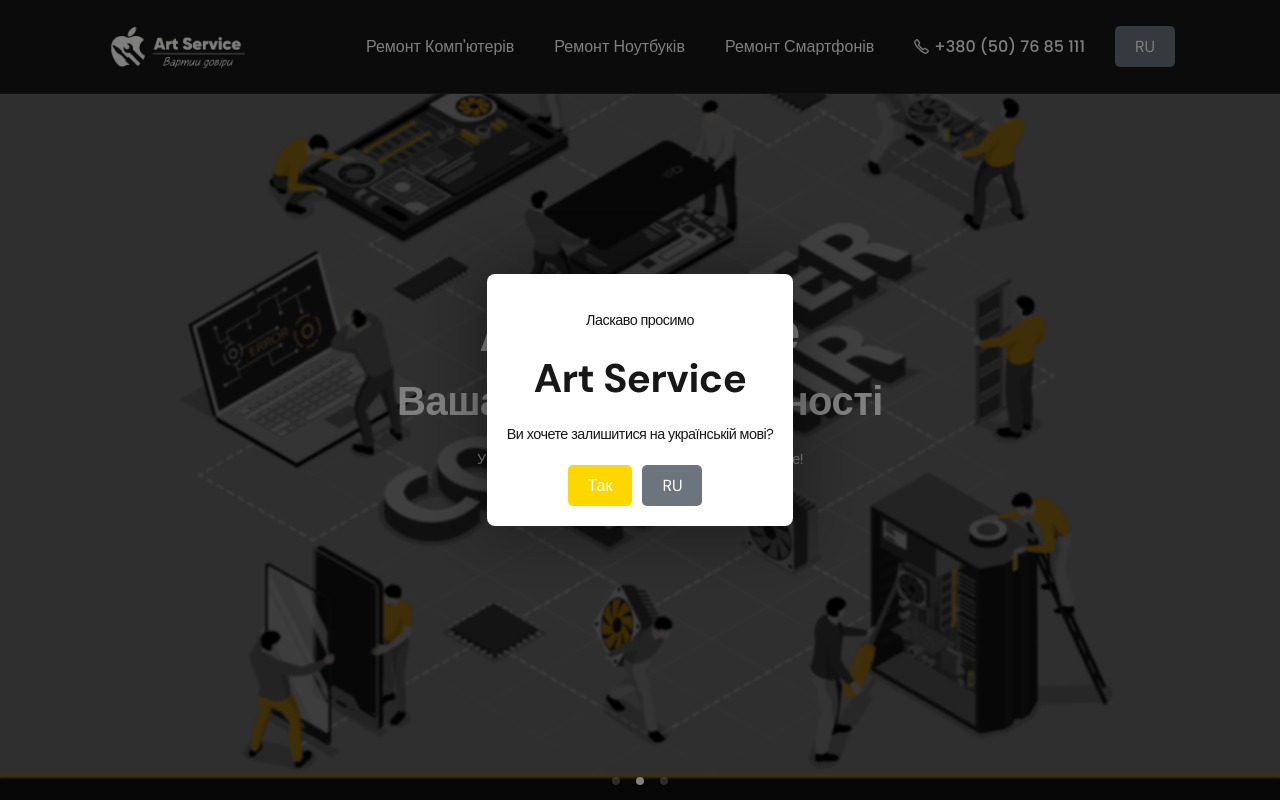
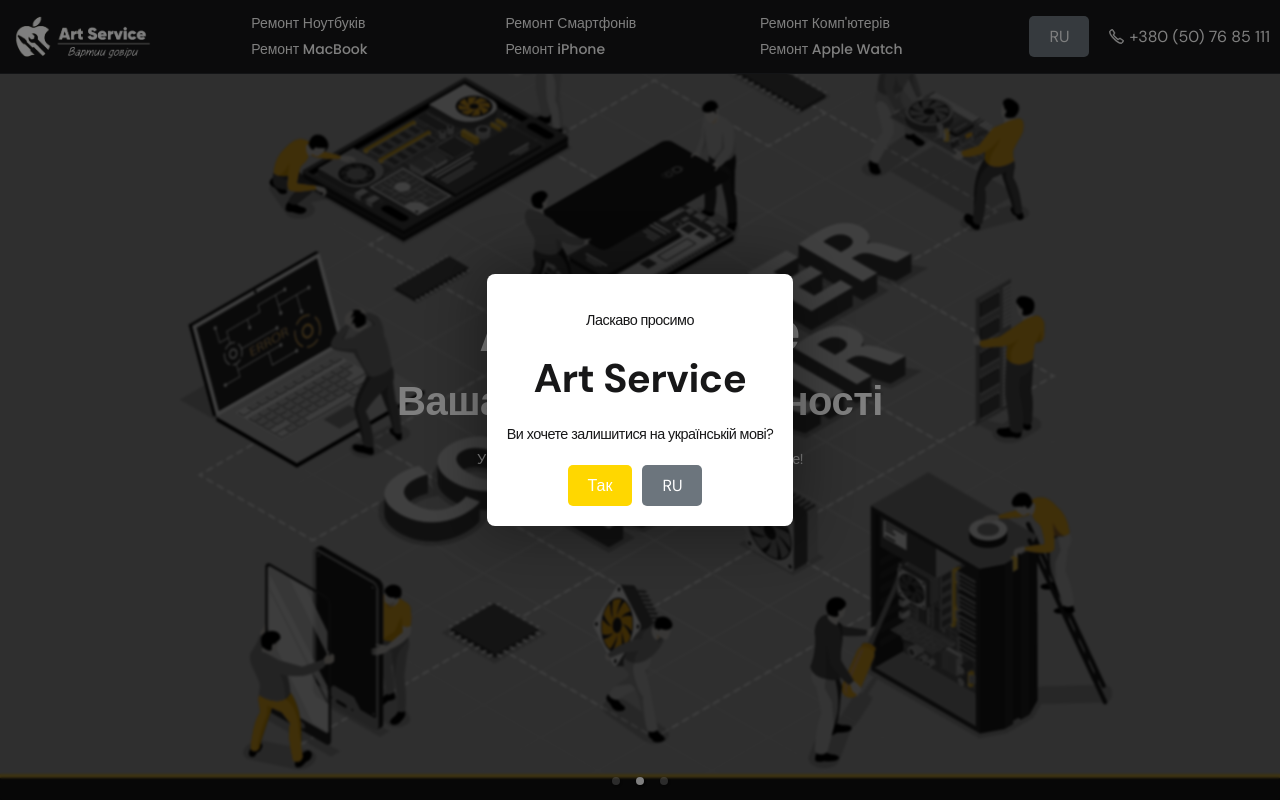
Before and after one commit to Maksim-Krainev/reactjs-art-service-com, a React (Create React App) app: page / in a window 1280 px wide. Shown: the top 800 px of the page. Built offline with nearby package versions, Linux system fonts and the light colour scheme.

Commit message:
add navigation

```diff
--- a/public/locales/ru/translation.json
+++ b/public/locales/ru/translation.json
@@ -27,7 +27,8 @@
     "address": "Адрес",
     "about": "О нас",
     "navigation": "Навигация",
-    "home": "Главная"
+    "home": "Главная",
+    "adress": "г. Киев, Берестейський проспект, 99/1"
   },
   "counters": {
     "rated_us": "Нас оценили",
--- a/public/locales/uk/translation.json
+++ b/public/locales/uk/translation.json
@@ -27,7 +27,8 @@
     "address": "Адреса",
     "about": "Про нас",
     "navigation": "Навігація",
-    "home": "Головна"
+    "home": "Головна",
+    "adress": "м. Київ, Берестейський проспект, 99/1"
   },
   "counters": {
     "rated_us": "Нас оцінили",
@@ -81,8 +82,8 @@
     "tablets_repair": "Ремонт Планшетів",
     "phones_repair": "Ремонт телефонів",
     "repair_airmak": "Ремонт Apple iMac",
-    "repair_mac": "Ремонт Apple MacBook",
-    "repair_iphone": "Ремонт Iphone",
+    "repair_mac": "Ремонт  MacBook",
+    "repair_iphone": "Ремонт iPhone",
     "repair_smart-whach": "Ремонт Apple Watch"
   },
   "welcome": "Добро пожаловать",
--- a/src/components/navbar/Navbar.js
+++ b/src/components/navbar/Navbar.js
@@ -41,8 +41,7 @@
 
     return (
         <nav className="nav">
-            <div className="container">
-                <div className="nav-row">
+            <div className="nav-row">
                     <NavLink to="/" className="logo" onClick={handleLogoClick}>
                         <img src={NavLogo} className='nav-logo' alt={t('logo_alt')} />
                     </NavLink>
@@ -77,18 +76,6 @@
                                         </li>
                     <li className="nav-list__item nav-list__item-phone ">
                                             <NavLink
-                                                to="/repair_computer"
-                                                className={({ isActive }) =>
-                                                    isActive ? activeLink : normalLink
-                                                }
-                                                onClick={closeMenu}
-                                            >
-                                                {t('repair_computers')}
-                                            </NavLink>
-                                        </li>
-
-                                        <li className="nav-list__item nav-list__item-phone">
-                                            <NavLink
                                                 to="/repair_phone"
                                                 className={({ isActive }) =>
                                                     isActive ? activeLink : normalLink
@@ -98,8 +85,9 @@
                                                 {t('repair_phones')}
                                             </NavLink>
                                         </li>
+
                                         <li className="nav-list__item nav-list__item-phone">
-                                            <NavLink
+                                        <NavLink
                                                 to="/repair_smartphones"
                                                 className={({ isActive }) =>
                                                     isActive ? activeLink : normalLink
@@ -109,6 +97,52 @@
                                                 {t('repair_smartphones')}
                                             </NavLink>
                                         </li>
+                                        <li className="nav-list__item nav-list__item-phone">
+                                        <NavLink
+                                                to="/repair_computer"
+                                                className={({ isActive }) =>
+                                                    isActive ? activeLink : normalLink
+                                                }
+                                                onClick={closeMenu}
+                                            >
+                                                {t('repair_computers')}
+                                            </NavLink>
+
+                                        </li>
+                                        <li className="nav-list__item nav-list__item-phone">
+                                        <NavLink
+                                                to="/repair_mack"
+                                                className={({ isActive }) =>
+                                                    isActive ? activeLink : normalLink
+                                                }
+                                                onClick={closeMenu}
+                                            >
+                                                {t('project.repair_mac')}
+                                            </NavLink>
+                                        </li>
+                                        <li className="nav-list__item nav-list__item-phone">
+                                        <NavLink
+                                                to="/repair_iphone"
+                                                className={({ isActive }) =>
+                                                    isActive ? activeLink : normalLink
+                                                }
+                                                onClick={closeMenu}
+                                            >
+                                                {t('project.repair_iphone')}
+                                            </NavLink>
+                                        </li>
+                                        <li className="nav-list__item nav-list__item-phone">
+                                        <NavLink
+                                                to="/repair_smartwhatch"
+                                                className={({ isActive }) =>
+                                                    isActive ? activeLink : normalLink
+                                                }
+                                                onClick={closeMenu}
+                                            >
+                                                {t('project.repair_smart-whach')}
+                                            </NavLink>
+                                        </li>
+
                                         {/* <li className=" nav-list__item-phone phone-menu">
                                             <NavLink
                                                 to="/repair_imac"
@@ -131,39 +165,8 @@
                                                 {t('project.repair_mac')}
                                             </NavLink>
                                         </li>
-                                        <li className=" nav-list__item-phone phone-menu">
-                                            <NavLink
-                                                to="/repair_iphone"
-                                                className={({ isActive }) =>
-                                                    isActive ? activeLink : normalLink
-                                                }
-                                                onClick={closeMenu}
-                                            >
-                                                {t('project.repair_iphone')}
-                                            </NavLink>
-                                        </li>
-                                        <li className=" nav-list__item-phone phone-menu">
-                                            <NavLink
-                                                to="/repair_smartwhatch"
-                                                className={({ isActive }) =>
-                                                    isActive ? activeLink : normalLink
-                                                }
-                                                onClick={closeMenu}
-                                            >
-                                                {t('project.repair_smart-whach')}
-                                            </NavLink>
-                                        </li>
-                                        <li className=" nav-list__item-phone phone-menu">
-                                            <NavLink
-                                                to="/about"
-                                                className={({ isActive }) =>
-                                                    isActive ? activeLink : normalLink
-                                                }
-                                                onClick={closeMenu}
-                                            >
-                                                {t('footer.about')}
-                                            </NavLink>
-                                        </li>
+
+
                                         <li className=" nav-list__item-phone phone-menu">
                                         <a href="tel:+380507685111" style={{ display: 'flex', alignItems: 'center', color: '#fff', marginTop: '50px', fontSize: '20px'}}>
                                 <img src={NavPhoneBtn} className='nav-logo-phone' alt={t('phone_alt')} width={25} style={{ marginRight: '5px' }}/> {t('phone_number')}
@@ -172,7 +175,7 @@
                                         <li className=" nav-list__item-phone phone-menu">
                                         <ul className='social-list'>
                                 <li className='social-list__item'>
-                                    <a className='social-list__link' href='https://www.instagram.com/art_service111/'>
+                                    <a className='social-list__link' href='https://www.instagram.com/art_service_kyiv?igsh=MXBpbmt1d2VvbWdr&utm_source=qr'>
                                         <img src={logoInsta} width={25} alt={t('footer.contacts')} />
                                     </a>
                                 </li>
@@ -193,16 +196,18 @@
                                 </li>
                             </ul>
                                         </li>
-                        <li className="nav-list__item pk_phone">
+                        {/* <li className="nav-list__item pk_phone">
                             <a href="tel:+380507685111" style={{ display: 'flex', alignItems: 'center' }}>
                                 <img src={NavPhoneBtn} className='nav-logo-phone' alt={t('phone_alt')} width={15} style={{ marginRight: '5px' }}/> {t('phone_number')}
                             </a>
-                        </li>
+                        </li> */}
                     </ul>
 
                     <LanguageSwitcher />
+                    <a href="tel:+380507685111" className='naw-row-phone-link pk_phone'>
+                                <img src={NavPhoneBtn} className='nav-logo-phone' alt={t('phone_alt')} width={15} style={{ marginRight: '5px' }}/> {t('phone_number')}
+                    </a>
                 </div>
-            </div>
         </nav>
     );
 };
--- a/src/components/navbar/style.css
+++ b/src/components/navbar/style.css
@@ -1,7 +1,7 @@
 /* Nav */
 
 .nav {
-	padding: 20px;
+	padding: 10px;
 	background-color: var(--nav-bg);
 	border-bottom: 1px solid var(--nav-border);
 	color: var(--nav-text);
@@ -16,9 +16,11 @@
 	display: flex;
 	justify-content: flex-end;
 	align-items: center;
-	column-gap: 30px;
-	row-gap: 20px;
-	flex-wrap: wrap;
+	column-gap: 20px;
+	row-gap: 10px;
+	flex-wrap: nowrap;
+  max-width: 1300px;
+  margin: 0 auto;
 }
 
 .logo {
@@ -33,14 +35,16 @@
 }
 
 .nav-list {
-	display: flex;
-	flex-wrap: wrap;
-	row-gap: 10px;
-	align-items: center;
-	column-gap: 40px;
-	font-size: 16px;
-	font-weight: 500;
-	font-family: 'Poppins', sans-serif;
+  display: flex;
+  flex-wrap: wrap; /* Дозволяє елементам переноситися на новий рядок */
+  gap: 5px; /* Відстань між елементами */
+  font-size: 14px;
+  font-weight: 500;
+  font-family: 'Poppins', sans-serif;
+}
+
+.nav-list > * {
+  flex: 1 1 calc(33.333% - 10px); /* Ширина кожного елемента */
 }
 
 .nav-list__link {
@@ -78,8 +82,9 @@
 	display: none;
 }
 
-.nav-list__item a{
+.nav-row a{
 	color:  white;
+  flex-wrap: nowrap;
 }
 
 .nav-logo-phone:hover{
@@ -140,6 +145,11 @@
   flex-direction: row-reverse;
 }
 
+.naw-row-phone-link{
+  display: flex;
+  align-items: center;
+}
+
 .nav-mobile-icon-button,
 .nav-mobile-icon-link {
   background: none;
@@ -180,6 +190,7 @@
 }
 
   @media (max-width: 821px) {
+
     .nav-list {
         display: none;
     }
@@ -226,6 +237,7 @@
     display: none;
   }
 
+
   .nav-list__item-mobile {
     display: block;
 }
```
Also changed, not shown: src/components/footer/Footer.js (+5 -5 lines).
